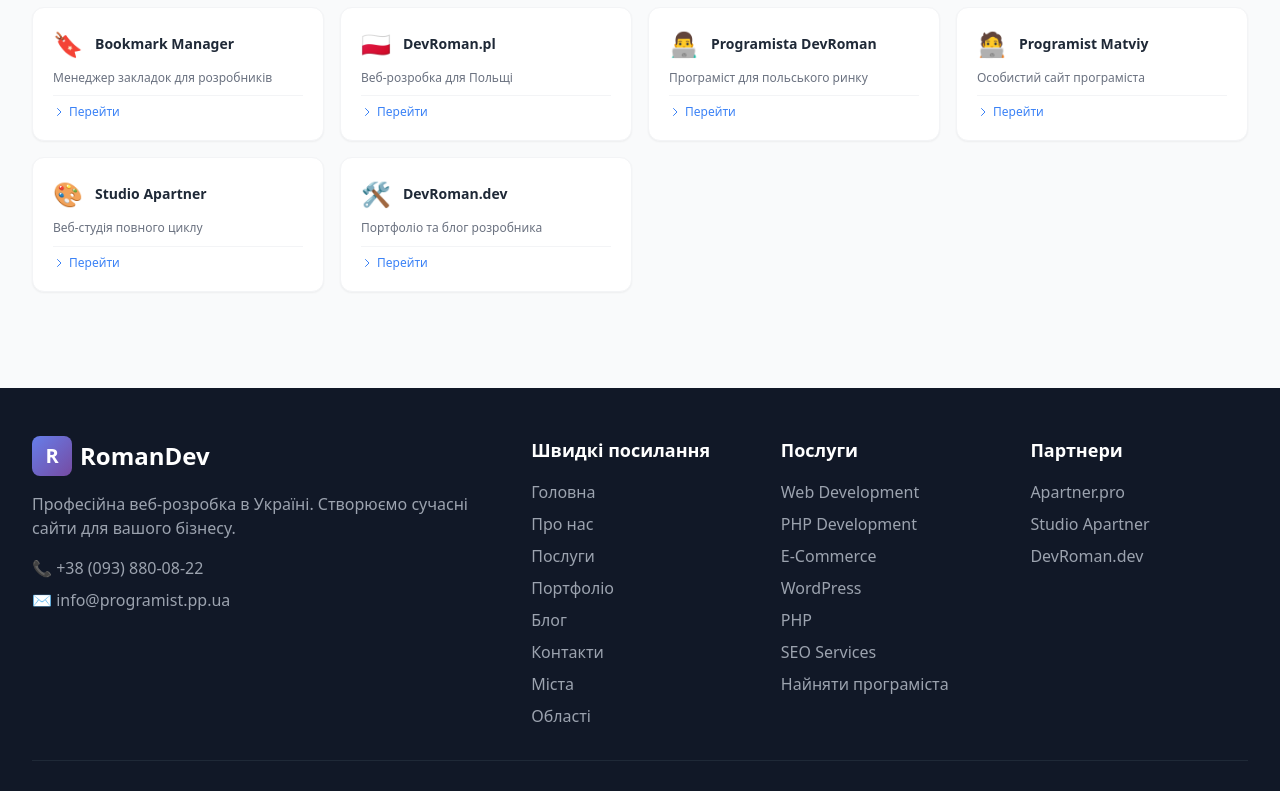
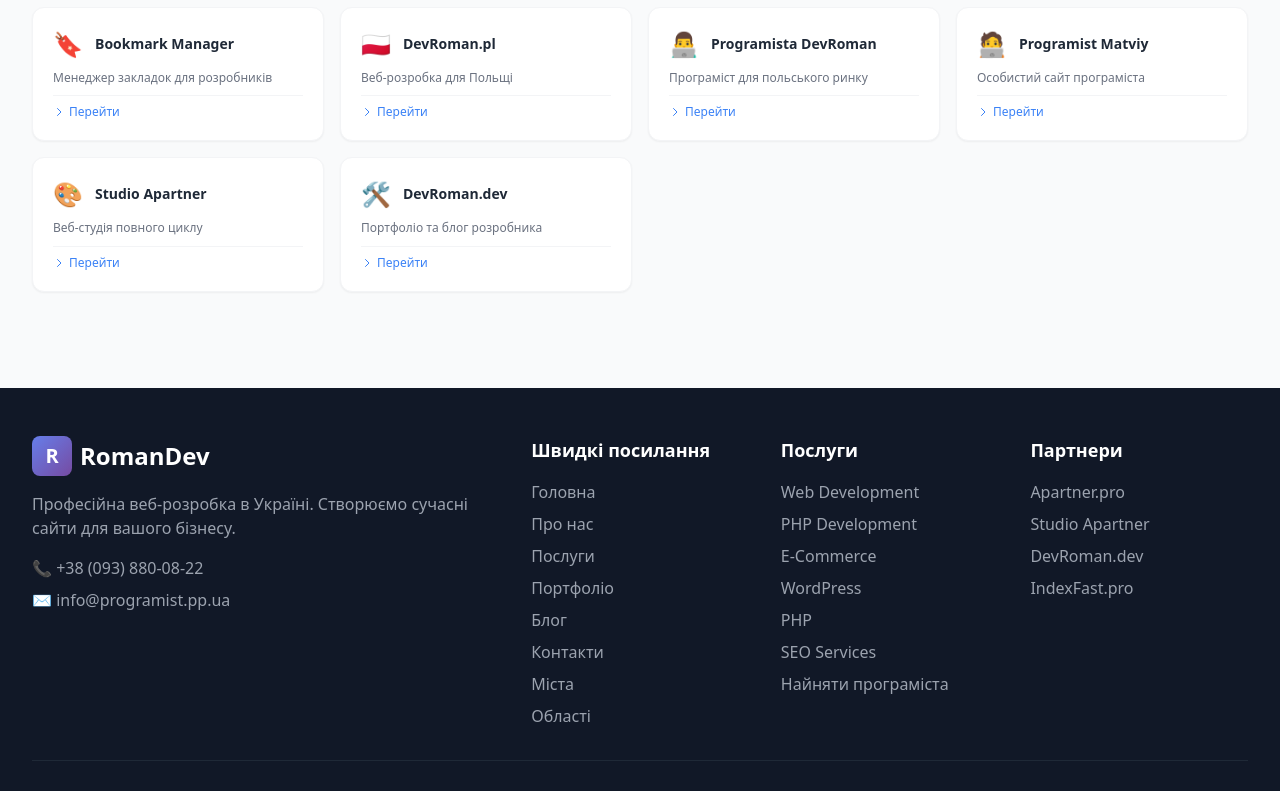
Before and after one commit to romanmatviy/programist.pp.ua, a Next.js app: page /ua in a window 1280 px wide. Shown: the part 3731-4522 px from the top of the page. Built offline with nearby package versions, Linux system fonts and the light colour scheme.

Commit message:
feat: add global Footer component and initial homepage and blog page structures

```diff
--- a/app/[lang]/blog/[slug]/page.tsx
+++ b/app/[lang]/blog/[slug]/page.tsx
@@ -161,6 +161,15 @@ export default function BlogPostPage({
 
       <div className="container-custom py-12 md:py-16">
         <div className="max-w-4xl mx-auto">
+          {post.image && (
+            <div className="mb-10 rounded-2xl overflow-hidden shadow-lg">
+              <img
+                src={post.image}
+                alt={post.title}
+                className="w-full h-auto max-h-[500px] object-cover"
+              />
+            </div>
+          )}
           <div className="prose prose-lg max-w-none">
             <MDXRemote source={post.content} />
           </div>
--- a/app/[lang]/page.tsx
+++ b/app/[lang]/page.tsx
@@ -191,7 +191,7 @@ export default function HomePage({ params }: { params: { lang: Language } }) {
               { href: 'https://pctest.pp.ua', icon: '💻', name: 'PC Test', desc: lang === 'ua' ? 'Тестування комп\'ютера онлайн' : 'Тестирование компьютера онлайн', linkText: lang === 'ua' ? 'Тест комп\'ютера онлайн' : 'Тест компьютера онлайн' },
               { href: 'https://php.apartner.pro', icon: '🐘', name: 'PHP Course', desc: lang === 'ua' ? 'Безкоштовний курс PHP програмування' : 'Бесплатный курс PHP программирования', linkText: lang === 'ua' ? 'Курс PHP програмування' : 'Курс PHP программирования' },
               { href: 'https://invoicemaker.me', icon: '🧾', name: 'Invoice Maker', desc: lang === 'ua' ? 'Створення інвойсів онлайн' : 'Создание инвойсов онлайн', linkText: lang === 'ua' ? 'Створити інвойс онлайн' : 'Создать инвойс онлайн' },
-              { href: 'https://indexfast.pp.ua', icon: '🚀', name: 'IndexFast', desc: lang === 'ua' ? 'Швидка індексація сторінок у Google' : 'Быстрая индексация страниц в Google', linkText: lang === 'ua' ? 'Індексація сайту в Google' : 'Индексация сайта в Google' },
+              { href: 'https://indexfast.pro', icon: '🚀', name: 'IndexFast.pro', desc: lang === 'ua' ? 'Швидка індексація сторінок у Google' : 'Быстрая индексация страниц в Google', linkText: lang === 'ua' ? 'Індексація сайту в Google' : 'Индексация сайта в Google' },
               { href: 'https://hostings.pp.ua', icon: '🌐', name: 'Hostings.pp.ua', desc: lang === 'ua' ? 'Огляди та порівняння хостингів' : 'Обзоры и сравнения хостингов', linkText: lang === 'ua' ? 'Порівняння хостингів' : 'Сравнение хостингов' },
               { href: 'https://hostpro.apartner.pro/', icon: '🛡️', name: 'HostPro', desc: lang === 'ua' ? 'Надійний хостинг для сайтів' : 'Надёжный хостинг для сайтов', linkText: lang === 'ua' ? 'Надійний хостинг для сайту' : 'Надёжный хостинг для сайта' },
               { href: 'https://apartner.pro', icon: '🏢', name: 'Apartner.pro', desc: lang === 'ua' ? 'Студія розробки сайтів' : 'Студия разработки сайтов', linkText: lang === 'ua' ? 'Розробка сайтів під ключ' : 'Разработка сайтов под ключ' },
--- a/components/Footer.tsx
+++ b/components/Footer.tsx
@@ -142,6 +142,11 @@ export default function Footer({ lang, translations }: FooterProps) {
                   DevRoman.dev
                 </a>
               </li>
+              <li>
+                <a href="https://indexfast.pro" target="_blank" rel="noopener" className="text-gray-400 hover:text-white transition-colors">
+                  IndexFast.pro
+                </a>
+              </li>
             </ul>
           </div>
         </div>
```
